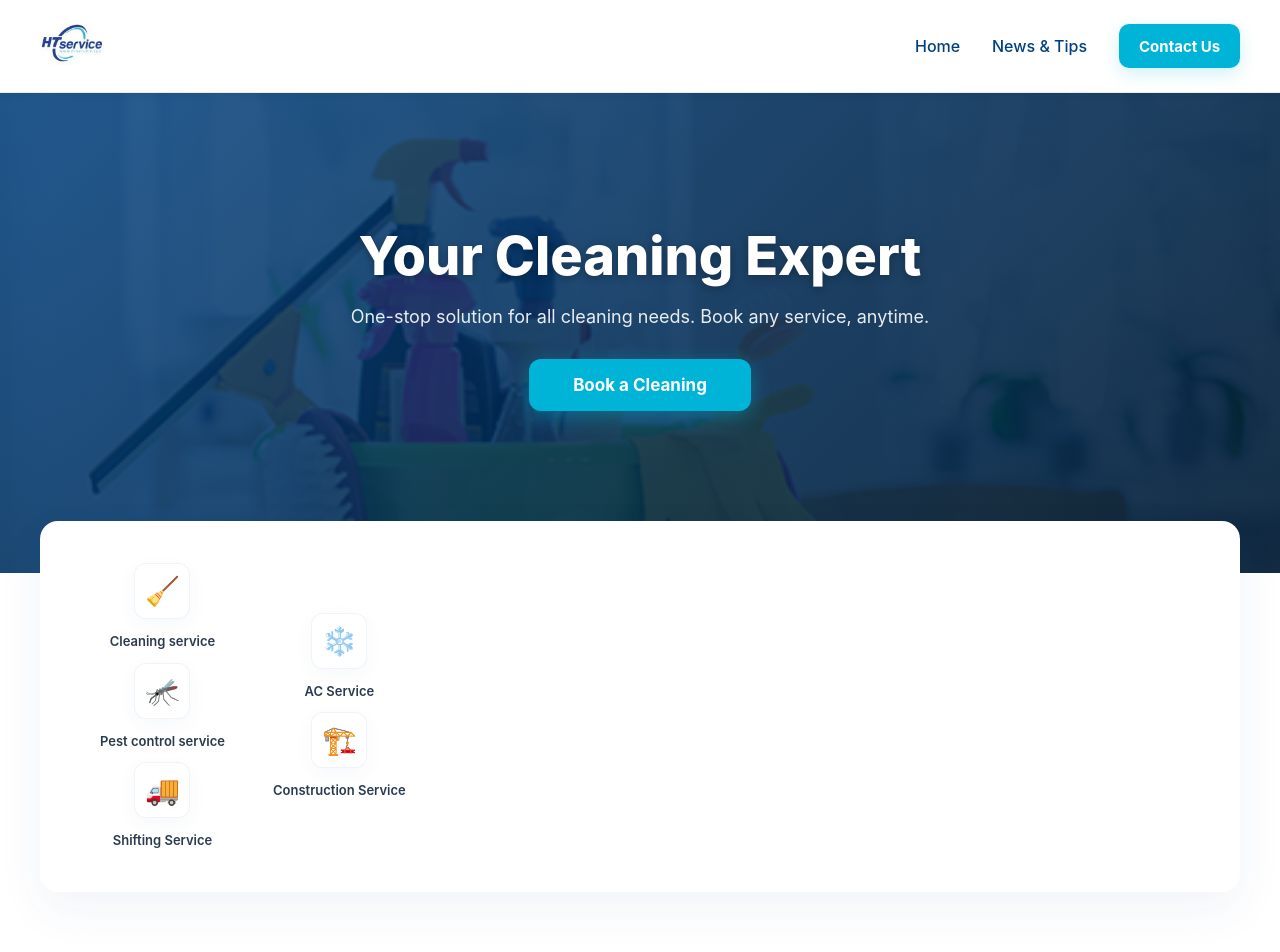
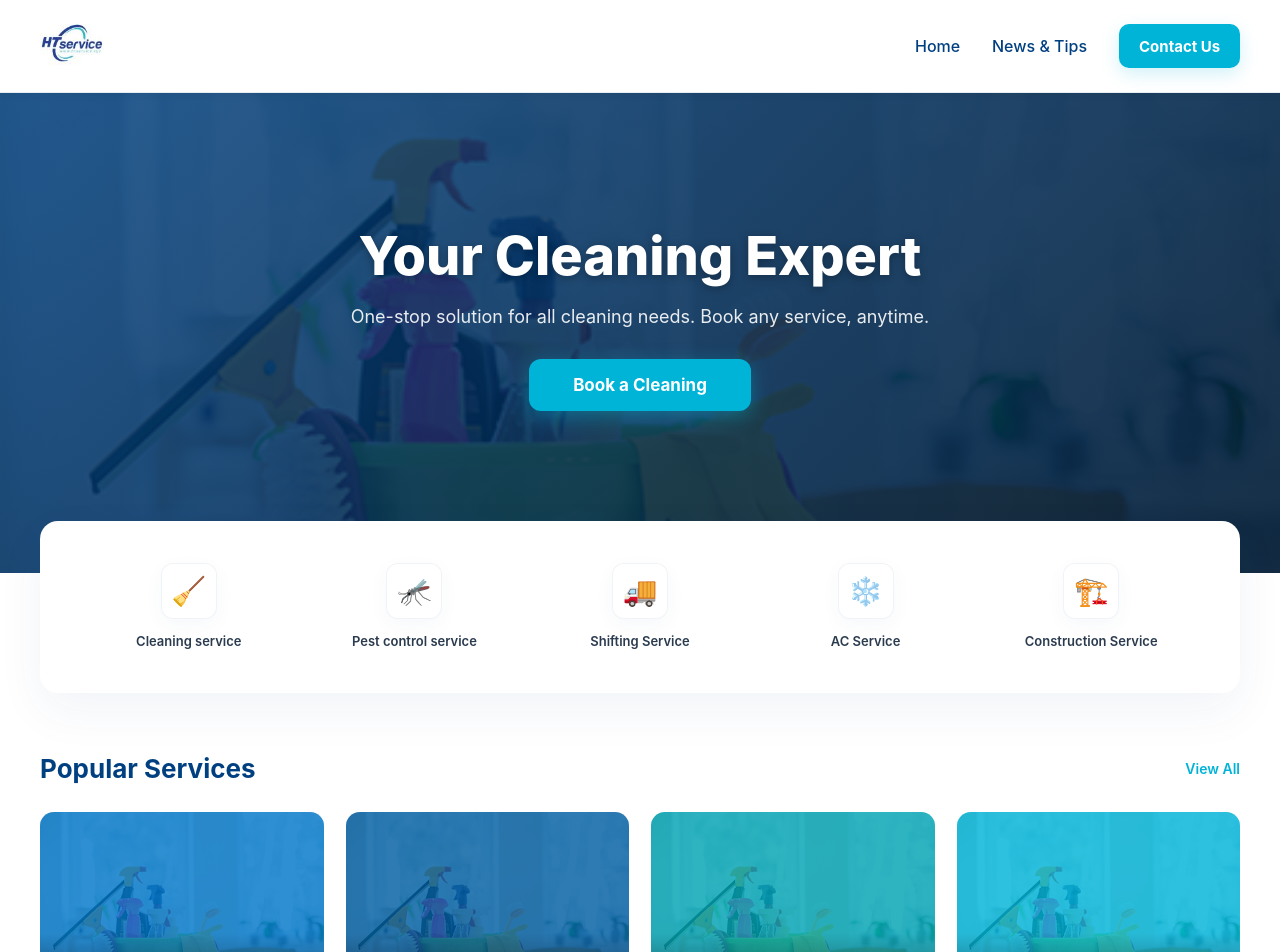
Before and after one commit to RetroRabiul/HTService, a Next.js app: page / in a window 1280 px wide. Shown: the top 952 px of the page. Built offline with nearby package versions, Linux system fonts and the light colour scheme.

Commit message:
services

```diff
--- a/pages/index.js
+++ b/pages/index.js
@@ -98,22 +98,12 @@ export default function Home() {
         {/* Category Tiles */}
         <div className={styles.categoriesWrap}>
           <div className={styles.categoriesGrid}>
-            <div className={styles.categoriesRow}>
-              {categories.slice(0, 3).map(({ icon, label }) => (
-                <div key={label} className={styles.categoryTile}>
-                  <div className={styles.categoryIcon}>{icon}</div>
-                  <span className={styles.categoryLabel}>{label}</span>
-                </div>
-              ))}
-            </div>
-            <div className={`${styles.categoriesRow} ${styles.centerRow}`}>
-              {categories.slice(3).map(({ icon, label }) => (
-                <div key={label} className={styles.categoryTile}>
-                  <div className={styles.categoryIcon}>{icon}</div>
-                  <span className={styles.categoryLabel}>{label}</span>
-                </div>
-              ))}
-            </div>
+            {categories.map(({ icon, label }) => (
+              <div key={label} className={styles.categoryTile}>
+                <div className={styles.categoryIcon}>{icon}</div>
+                <span className={styles.categoryLabel}>{label}</span>
+              </div>
+            ))}
           </div>
         </div>
 
```
